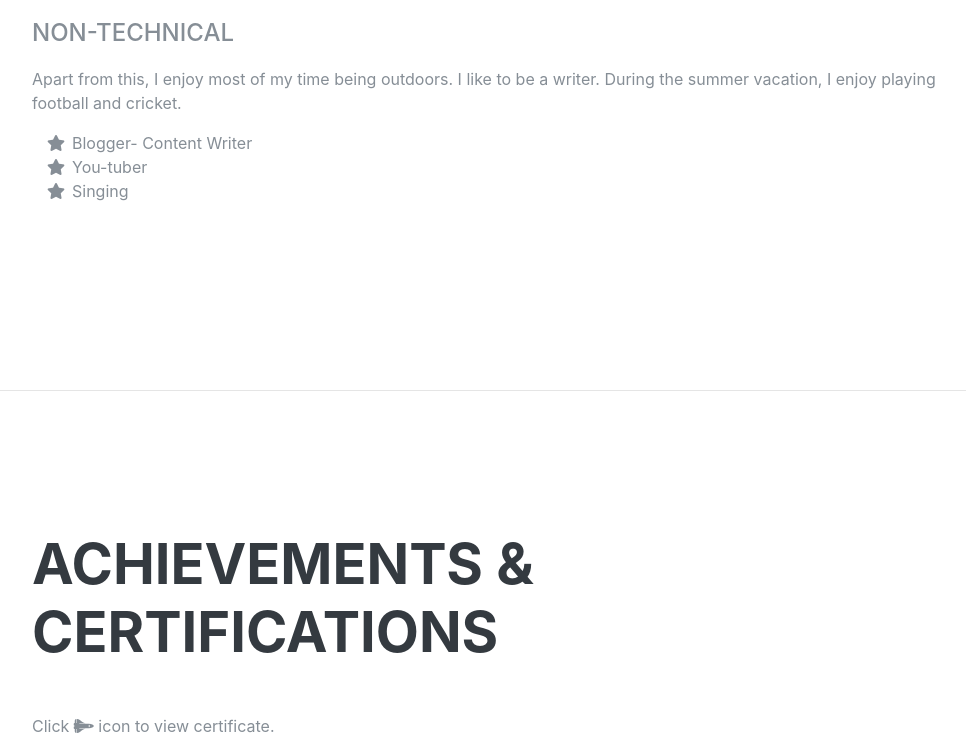
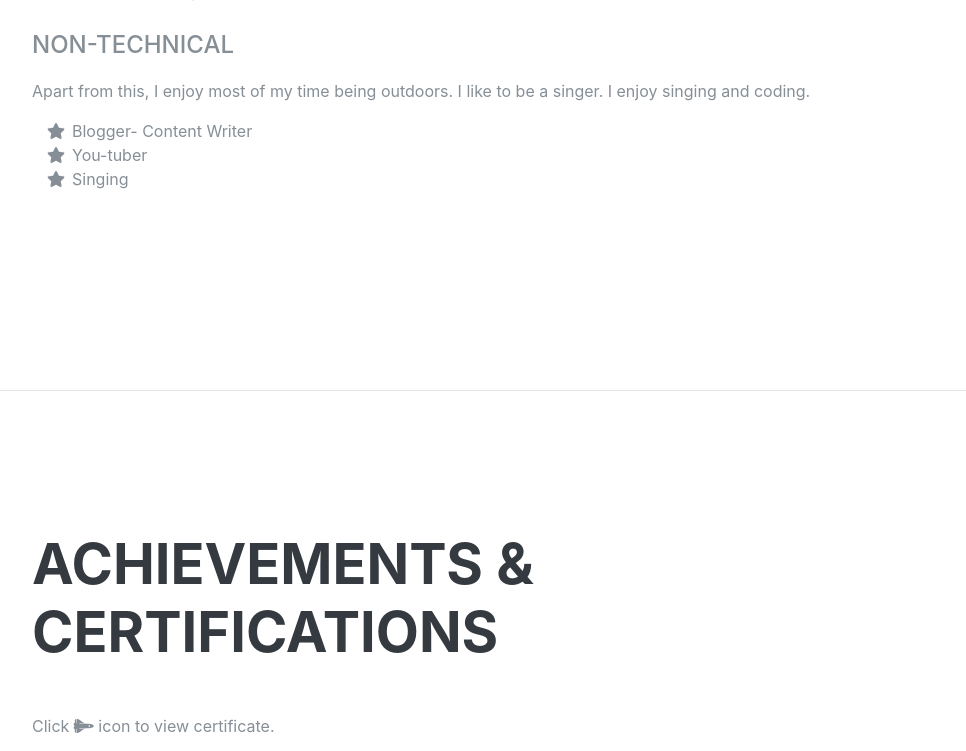
Before and after one commit to theyug7/theyug7.github.io, a plain HTML site: page index.html in a window 1280 px wide. Shown: the part 6027-6778 px from the top of the page, without its empty margins (288-1254 px from the left). Drawn offline with Linux system fonts and the light colour scheme; a web font is replaced by a local one.

Commit message:
new changes

```diff
--- a/index.html
+++ b/index.html
@@ -486,8 +486,8 @@
         </ul><br/>
 
 		<div class="subheading mb-3">Non-technical</div>
-		<p>Apart from this, I enjoy most of my time being outdoors. I like to be a writer. During the summer vacation,
-		I enjoy playing football and cricket.</p>
+		<p>Apart from this, I enjoy most of my time being outdoors. I like to be a singer.
+		I enjoy singing and coding.</p>
 
         <ul class="fa-ul mb-0">
           <li>
```
